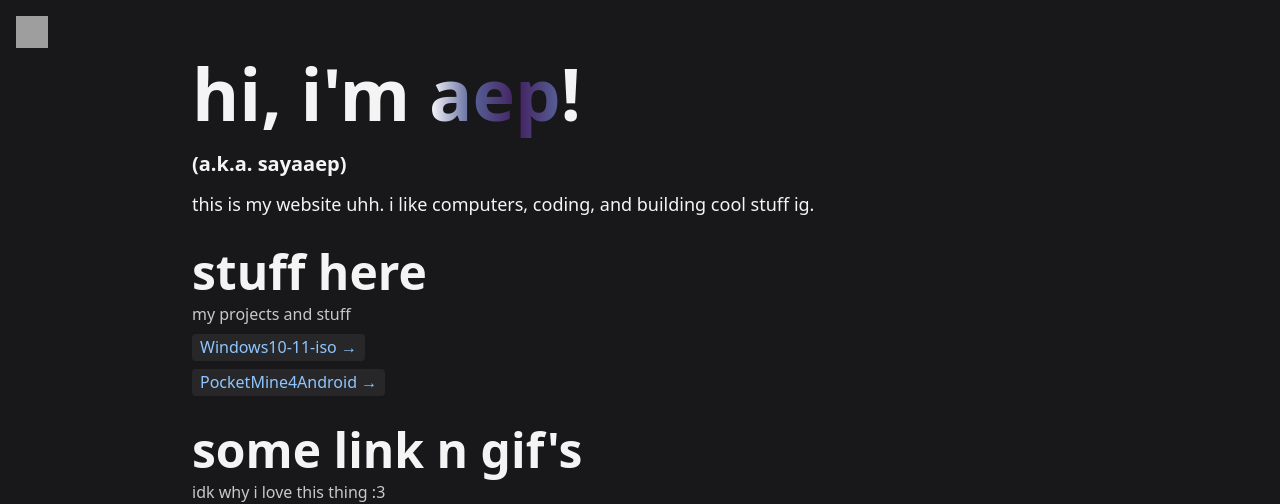
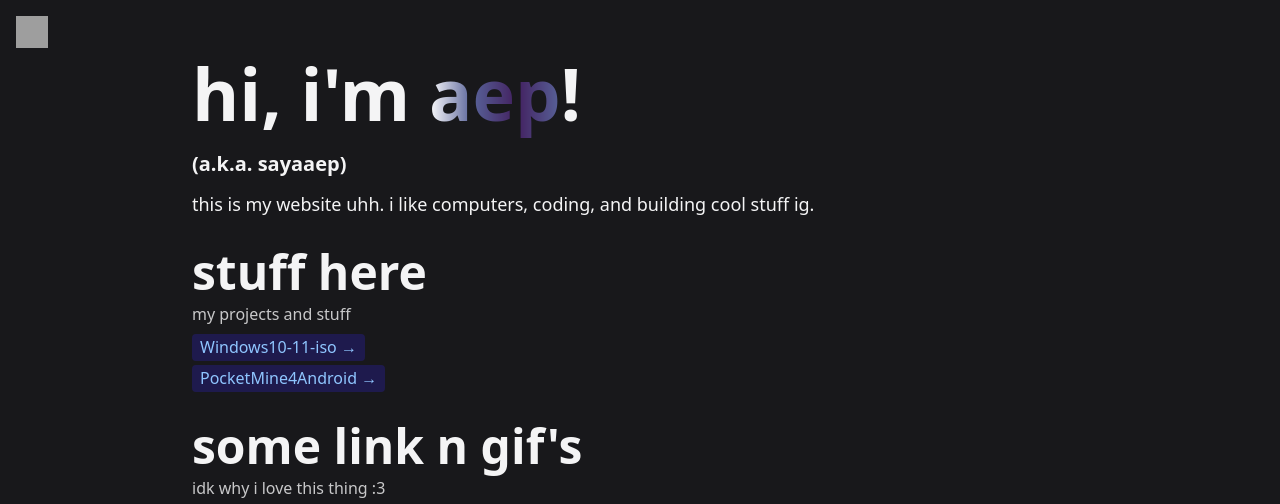
Before and after one commit to SayaAEP/sayaaep.github.io, a plain HTML site: page index.html in a window 1280 px wide. Shown: the top 504 px of the page. Drawn offline with nearby package versions, Linux system fonts and the light colour scheme; no server answers; grey boxes are pictures that could not be loaded; a web font is replaced by a local one.

Commit message:
Changed background and hover colors for project links from zinc to indigo/sky shades and adjusted vertical spacing from my-2 to my-1 for a more compact layout.

```diff
--- a/index.html
+++ b/index.html
@@ -36,8 +36,8 @@
                 <h2 class="text-5xl font-black leading-tight mt-6">stuff here</h2>
                 <p class="font-medium opacity-80 mb-2">my projects and stuff</p>
                 <ul class="list-none pl-0">
-                    <li class="my-2"><a href="https://github.com/TukangM/Windows10-11-iso" title="Windows10-11-iso | {{stars}}" class="fancy-link text-blue-300 bg-zinc-800 hover:bg-zinc-700 rounded px-2 py-0 arrow">Windows10-11-iso</a></li>
-                    <li class="my-2"><a href="https://github.com/Magisk-Modules-Alt-Repo/pmmp" title="PocketMine4Android" class="fancy-link text-blue-300 bg-zinc-800 hover:bg-zinc-700 rounded px-2 py-0 arrow">PocketMine4Android</a></li>
+                    <li class="my-1"><a href="https://github.com/TukangM/Windows10-11-iso" title="Windows10-11-iso | {{stars}}" class="fancy-link text-blue-300 bg-indigo-950 hover:bg-sky-950 rounded px-2 py-0 arrow">Windows10-11-iso</a></li>
+                    <li class="my-1"><a href="https://github.com/Magisk-Modules-Alt-Repo/pmmp" title="PocketMine4Android" class="fancy-link text-blue-300 bg-indigo-950 hover:bg-sky-950 rounded px-2 py-0 arrow">PocketMine4Android</a></li>
                 </ul>
             </section>
 
```
